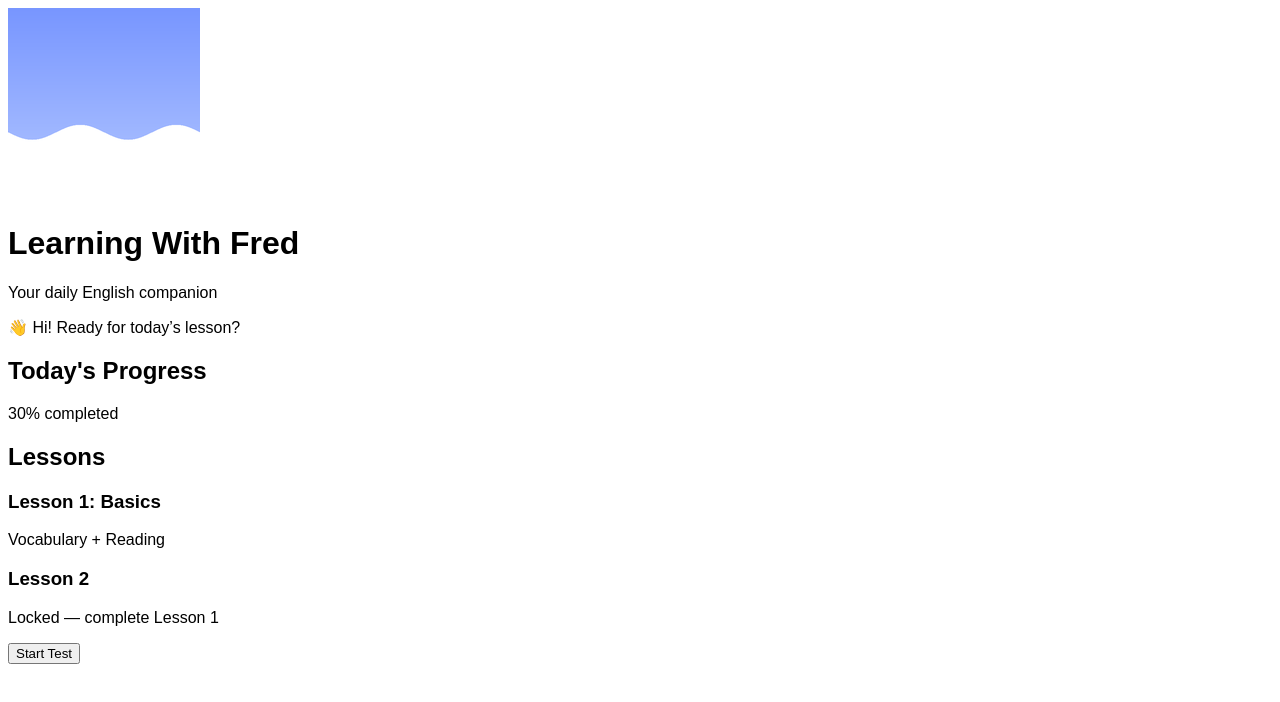
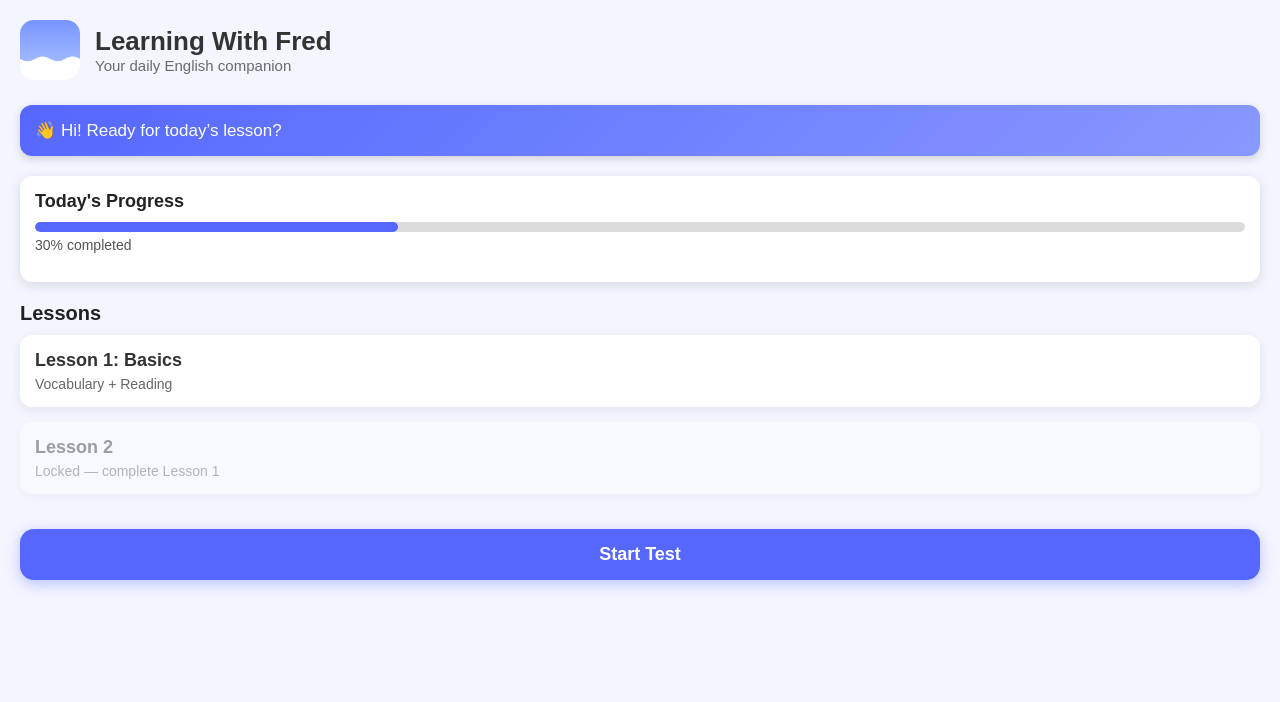
Before and after one commit to Farzadseb/Learning-With-Fred-, a plain HTML site: page index.html in a window 1280 px wide. Drawn offline with Linux system fonts and the light colour scheme.

Commit message:
Update style.css

```diff
--- a/style.css
+++ b/style.css
@@ -1 +1,143 @@
-body{font-family:sans-serif;}
+/* Reset */
+body {
+    margin: 0;
+    padding: 0;
+    background: #F3F5FF;
+    font-family: -apple-system, BlinkMacSystemFont, "Segoe UI", Roboto, sans-serif;
+    color: #222;
+}
+
+.home {
+    padding: 20px;
+}
+
+/* Header */
+.header {
+    display: flex;
+    align-items: center;
+    margin-bottom: 25px;
+}
+
+.logo {
+    width: 60px;
+    height: 60px;
+    border-radius: 14px;
+}
+
+.titlebox {
+    margin-left: 15px;
+}
+
+.appTitle {
+    margin: 0;
+    font-size: 26px;
+    font-weight: 700;
+    color: #333;
+}
+
+.subtitle {
+    margin: 0;
+    font-size: 15px;
+    color: #6a6a6a;
+}
+
+/* Fred Message */
+.fredMessage {
+    background: linear-gradient(135deg, #5567FF, #8899FF);
+    padding: 15px;
+    border-radius: 12px;
+    color: white;
+    font-size: 17px;
+    margin-bottom: 20px;
+    box-shadow: 0 3px 10px rgba(0,0,0,0.15);
+}
+
+/* Progress Card */
+.progressCard {
+    background: white;
+    border-radius: 12px;
+    padding: 15px;
+    margin-bottom: 20px;
+    box-shadow: 0 3px 12px rgba(0,0,0,0.12);
+}
+
+.progressCard h2 {
+    margin-top: 0;
+    margin-bottom: 10px;
+    font-size: 18px;
+}
+
+.progressBar {
+    background: #dcdcdc;
+    height: 10px;
+    border-radius: 5px;
+    overflow: hidden;
+}
+
+.progressFill {
+    background: #5567FF;
+    height: 10px;
+    border-radius: 5px;
+    transition: width 0.4s ease;
+}
+
+.progressText {
+    font-size: 14px;
+    color: #555;
+    margin-top: 5px;
+}
+
+/* Lesson List */
+.lessonList h2 {
+    margin-bottom: 10px;
+    font-size: 20px;
+}
+
+.lessonCard {
+    background: white;
+    padding: 15px;
+    border-radius: 12px;
+    margin-bottom: 15px;
+    box-shadow: 0 3px 12px rgba(0,0,0,0.08);
+    transition: transform 0.2s ease;
+}
+
+.lessonCard:hover {
+    transform: scale(1.015);
+}
+
+.lessonCard.locked {
+    opacity: 0.45;
+}
+
+.lessonCard h3 {
+    margin: 0;
+    font-size: 18px;
+    color: #333;
+}
+
+.lessonCard p {
+    margin: 5px 0 0 0;
+    color: #666;
+    font-size: 14px;
+}
+
+/* Test Button */
+.testButton {
+    background: #5567FF;
+    width: 100%;
+    padding: 15px;
+    border-radius: 14px;
+    color: white;
+    border: none;
+    font-size: 18px;
+    margin-top: 20px;
+    font-weight: 600;
+    box-shadow: 0 4px 14px rgba(85,103,255,0.35);
+    transition: background 0.2s ease, transform 0.1s ease;
+}
+
+.testButton:active {
+    background: #4454d1;
+    transform: scale(0.98);
+  }body{font-family:sans-serif;}
```
